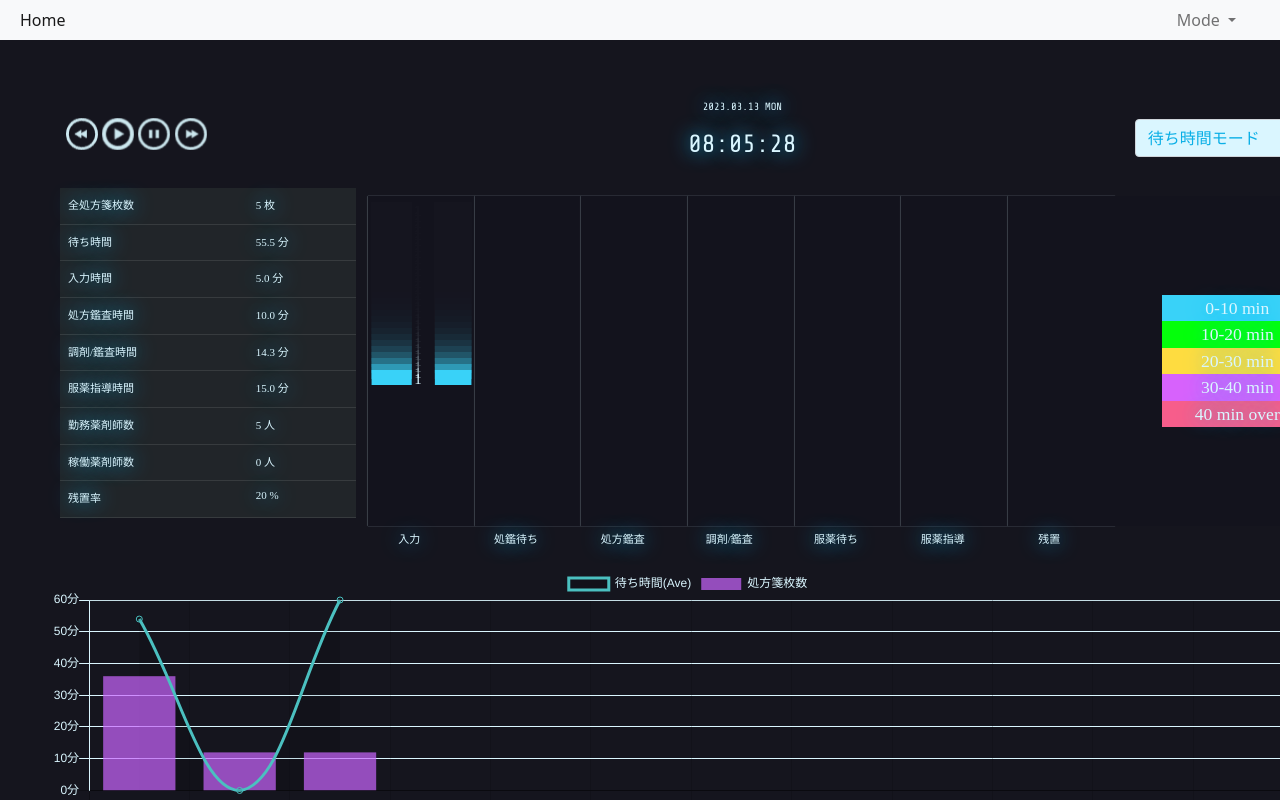
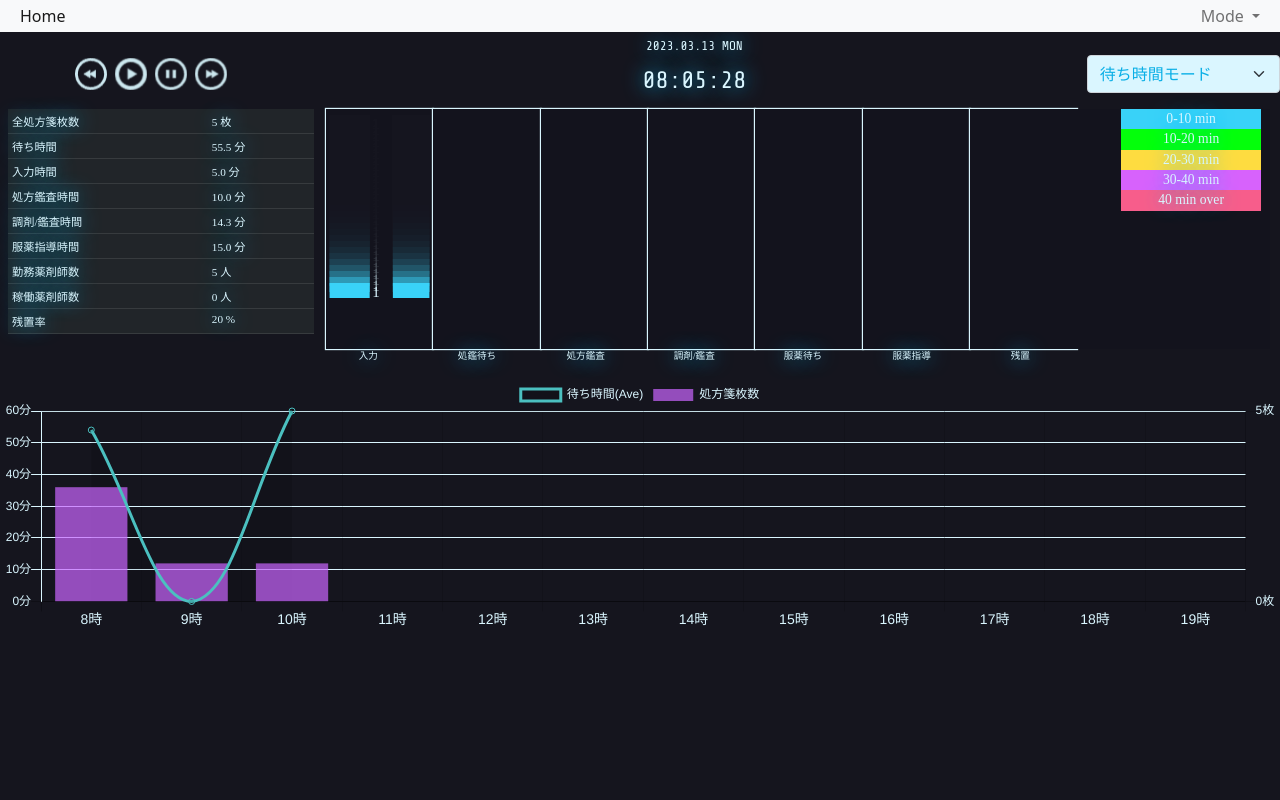
Before and after one commit to otanitakasi/Pharmascope, a plain HTML site: page Analysys.html in a window 1280 px wide. Drawn offline with nearby package versions, Linux system fonts and the light colour scheme.

Commit message:
CSS修正

```diff
--- a/Analysys.html
+++ b/Analysys.html
@@ -12,19 +12,19 @@
 
     <title>Pharmascope</title>
   </head>
-  <body style="background-color: #15151e">
+  <body>
     <!-- ナビゲーションバーの表示 -->
     <nav class="navbar navbar-expand-md navbar-light bg-light p-0 m-0">
       <div class="container-fluid">
 
-        <div class="collapse navbar-collapse" id="navbarSupportedContent">
+        <div class="collaps e navbar-collapse" id="navbarSupportedContent">
           <ul class="navbar-nav me-auto mb-2 mb-lg-0">
             <li class="nav-item">
               <a class="nav-link active" aria-current="page" href="./index.html">Home</a>
             </li>
           </ul>
-          <ul class="navbar-nav me-4 mb-2 mb-lg-0">
-            <li class="nav-item dropdown d-flex">
+          <ul class="navbar-nav mb-lg-0">
+            <li class="nav-item dropdown">
               <a class="nav-link dropdown-toggle" href="#" id="navbarDropdown" role="button" data-bs-toggle="dropdown" aria-expanded="false">
                 Mode
               </a>
@@ -37,18 +37,16 @@
         </div>
       </div>
     </nav>
-    <!-- 日時選択画面表示 -->
-    <div class="container-fluid pt-5 ps-5" id="setting-display">
     <!-- 分析画面表示 -->
-    <div id="main-display" class="container-fluid m-0 p-0">
+    <div id="main-display" class="container-fluid p-0">
 
       <!-- 表示領域：上段 (再生コントローラー、時計) -->
-      <div class="row upper-area">
-        <div class="col-3 upper-left">
-          <img id="backforward-btn" src="./img/backforward.png">
-          <img id="play-btn" src="./img/play.png">
-          <img id="pause-btn" src="./img/pause.png">
-          <img id="fastforward-btn" src="./img/fastforward.png">
+      <div class="row pt-2">
+        <div class="col-3  d-flex align-items-center justify-content-center">
+          <img class="p-1" id="backforward-btn" src="./img/backforward.png">
+          <img class="p-1" id="play-btn" src="./img/play.png">
+          <img class="p-1" id="pause-btn" src="./img/pause.png">
+          <img class="p-1" id="fastforward-btn" src="./img/fastforward.png">
         </div>
         <div class="col-7">
           <!-- Clock Area -->
@@ -68,10 +66,10 @@
       </div>
 
       <!-- 表示領域：中段 (分析データ、アニメーション、説明表示)-->
-      <div class="row main-container">
+      <div class="row main-container ps-3">
         <!-- Data Analysis Araa -->
-        <div class="col-3 table-col">
-          <table class="table table-dark table-hover data-analysis">
+        <div class="col-3 table-col ps-1">
+          <table class="table table-sm table-dark table-hover data-analysis">
             <thead>
             </thead>
             <tbody>
@@ -137,9 +135,9 @@
           <canvas id="zanchi"></canvas>
         </div>
         <!-- Discription Area -->
-        <div class="col-2 align-self-center ">
-          <ul id="description-list">
-          </ul>
+        <div class="col-2">
+            <ul id="description-list">
+            </ul>
         </div>
       </div>
 
@@ -158,8 +156,8 @@
       </div>
 
       <!-- 表示領域：下段 (枚数、待ち時間チャート) -->
-      <div class="chart-area">
-        <canvas id="myChart" width="100%" height="20"></canvas>
+      <div class="chart-area mt-3">
+        <canvas id="myChart" width="100%" height="20%"></canvas>
       </div>
     </div>
 
--- a/style.css
+++ b/style.css
@@ -1,119 +1,66 @@
 /* Google Fonts 読み込み */
 @import url("https://fonts.googleapis.com/css2?family=Share+Tech+Mono&display=swap");
 
-
-#setting-display {
-  color: white;
-  /* width: 100%; */
-  height: 100%;
-  align-items: center;
+body {
   background-color: #15151e;
-  position: absolute;
 }
-
-#main-display {
-  position: absolute;
-
+.navbar {
+  height: 2rem;
 }
-
-/* 時計を囲うコンテナー */
-.clock-container {
-  width: 100%;
-  height: 100px;
-  background-color: #15151e;
-  display: flex;
-  align-items: center;
-  justify-content: center;
-  text-align: center;
-}
-
 /* 時計の共通スタイル */
 .clock {
   font-family: "Share Tech Mono", monospace;
   color: #daf6ff;
   text-shadow: 0 0 20px #0aafe6;
-  line-height: 1.2;
+  line-height: 1;
   text-align: center;
 }
-
 /* 日付のスタイル */
 .clock-date {
-  font-size: 10.5px;
+  font-size: 0.8rem;
 }
 /* 時間のスタイル */
 .clock-time {
-  font-size: 25px;
-}
-
-.upper-left {
-  padding: 30px;
+  font-size: 1.5rem;
 }
 
 /* メイン領域を囲うコンテナー */
 .main-container {
-  width: 100%;
-  height: 330px;
-  background-color: #15151e;
-  display: flex;
-  align-items: center;
-  justify-content: center;
-  text-align: center;
+  height: 15rem;
   font-family: "Noto Sans JP";
   color: #daf6ff;
   text-shadow: 0 0 20px #0aafe6;
-  margin:0%;
-  padding: 0%;
 }
 
 .stage-label {
-  width: 100%;
-  height: 30px;
-  background-color: #15151e;
-  display: flex;
-  align-items: center;
-  justify-content: center;
-  /* text-align: center; */
   font-family: "Noto Sans JP";
   color: #daf6ff;
   text-shadow: 0 0 20px #0aafe6;
-  padding-top: 1%;
-  font-size: 11px;
+  font-size: 0.6rem;
 }
 
 .data-analysis {
-  height: 330px;
   color: #daf6ff;
   text-shadow: 0 0 20px #0aafe6;
   font-family: "Noto Sans JP";
-  font-size: 11px;
+  font-size: 0.7rem;
 }
 
 .animation-area {
   height: 100%;
-  box-shadow: 0px 0px 1px 0.1px #daf6ff;
+  box-shadow: 0px 0px 1px 1px #daf6ff;
   padding: 0%;
-}
-
-.wait-time-classfy {
-  margin:1%;
-  background-color: #15151e;
-  color: black;
-  font-size: 0.8em;
-}
-
-.chart-area {
-  width: 100%;
-  margin-top: 20px;
 }
 
 #description-list {
   list-style: none;
-  margin:2%;
-  font-size: 1.1em;
+  font-size: 0.85rem;
+  text-align: center;
+  width:90%;
 }
 
 /* 文字サイズ調整 */
-@media screen and (max-width: 500px) {
+/* @media screen and (max-width: 500px) {
   .clock-date {
     font-size: 5vw;
   }
@@ -126,4 +73,4 @@
   .lower-container {
     font-size: 10vw;
   }
-}
+} */
```
